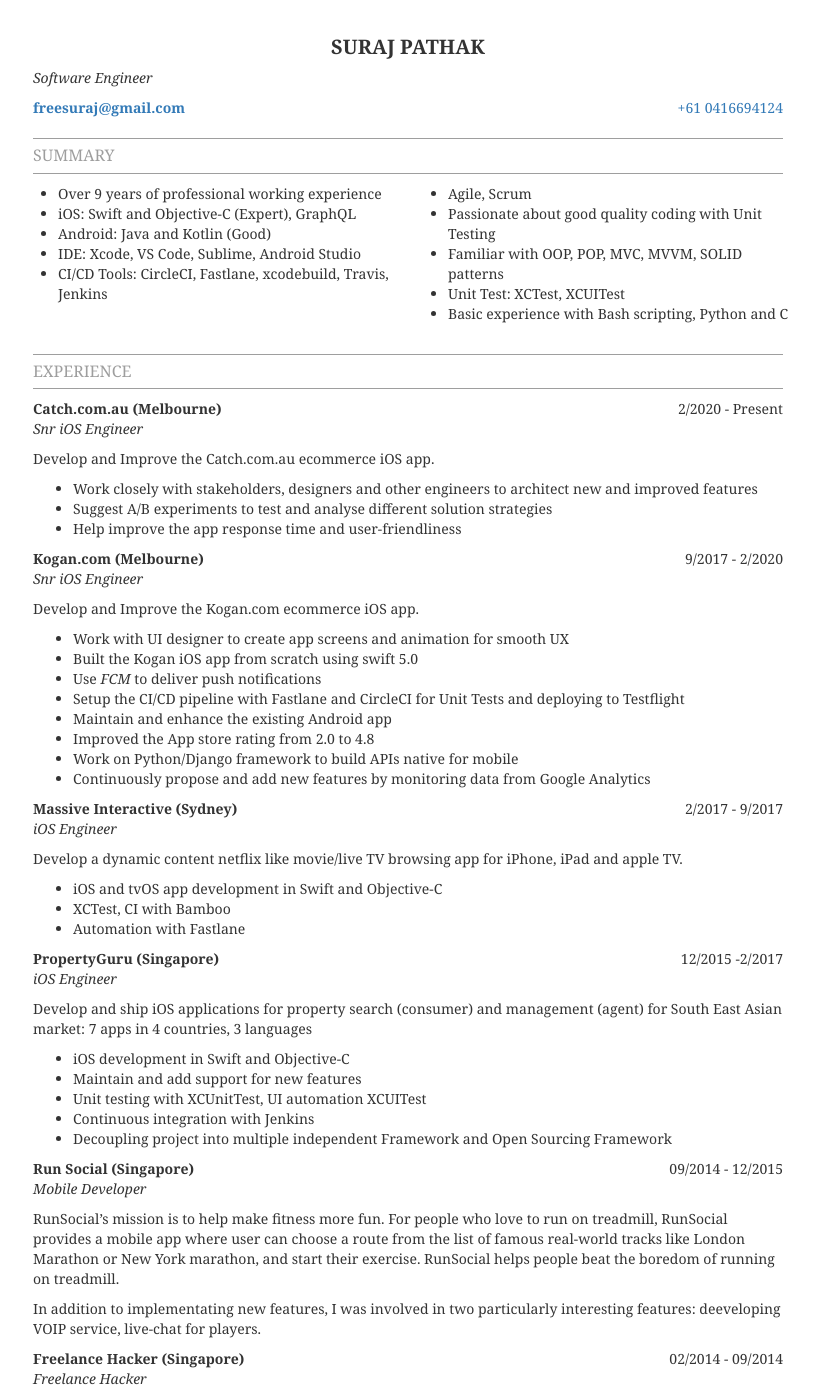
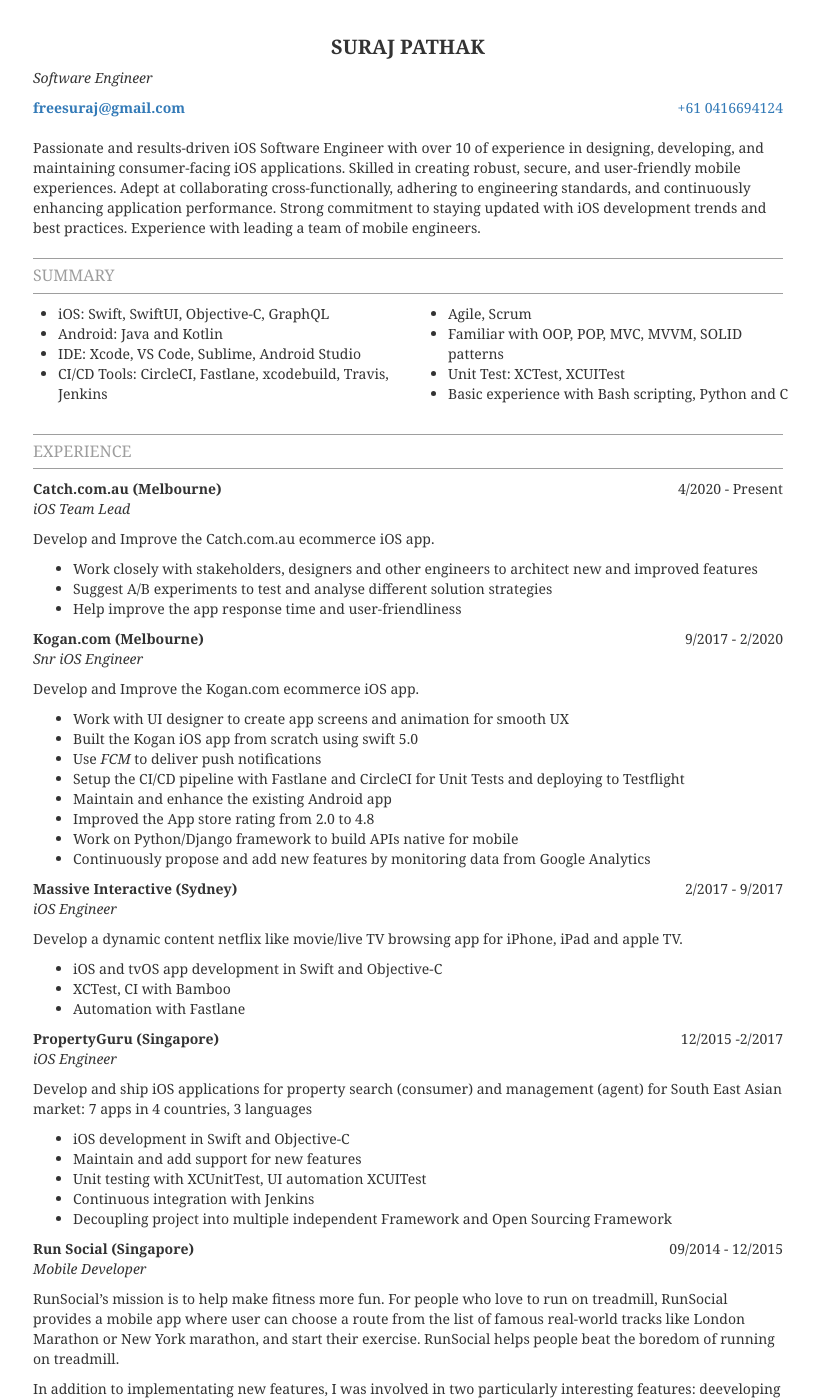
Before and after one commit to freesuraj/freesuraj.github.io, a Jekyll site: the page built from cv/index.markdown, in a window 1280 px wide and 1400 px high. Shown: the whole window, without its empty margins (232-1051 px from the left). Built offline with Jekyll 4.4.1, drawn with Linux system fonts in a browser that asks for light colours; nearby versions of some CDN libraries; some of the changed text lies outside the part shown.

Commit message:
Update resume

```diff
--- a/cv/index.markdown
+++ b/cv/index.markdown
@@ -12,14 +12,16 @@
     <div class="col-xs-4 section-right"><a href="tel:+61416694124">+61 0416694124</a></div>
 </div>
 
+<br/>
+Passionate and results-driven iOS Software Engineer with over 10 of experience in designing, developing, and maintaining consumer-facing iOS applications. Skilled in creating robust, secure, and user-friendly mobile experiences. Adept at collaborating cross-functionally, adhering to engineering standards, and continuously enhancing application performance. Strong commitment to staying updated with iOS development trends and best practices. Experience with leading a team of mobile engineers.
+
 ## Summary
 
 <div class="row">
     <div class="column">
     <ul>
-    <li>Over 9 years of professional working experience</li>
-    <li>iOS: Swift and Objective-C (Expert), GraphQL</li>
-    <li>Android: Java and Kotlin (Good)</li>
+    <li>iOS: Swift, SwiftUI, Objective-C, GraphQL</li>
+    <li>Android: Java and Kotlin</li>
     <li>IDE: Xcode, VS Code, Sublime, Android Studio</li>
     <li>CI/CD Tools: CircleCI, Fastlane, xcodebuild, Travis, Jenkins</li>
     </ul>
@@ -27,7 +29,6 @@
     <div class="column">
     <ul>
     <li>Agile, Scrum</li>
-    <li>Passionate about good quality coding with Unit Testing</li>
     <li>Familiar with OOP, POP, MVC, MVVM, SOLID patterns</li>
     <li>Unit Test: XCTest, XCUITest</li>
     <li>Basic experience with Bash scripting, Python and C</li>
@@ -39,10 +40,10 @@
 
 <div class="row">
     <div class="col-xs-8 section-left">Catch.com.au (Melbourne)</div>
-    <div class="col-xs-4 section-right">2/2020 - Present</div>
+    <div class="col-xs-4 section-right">4/2020 - Present</div>
 </div>
 
-*Snr iOS Engineer*
+*iOS Team Lead*
 
 Develop and Improve the Catch.com.au ecommerce iOS app.
 
@@ -116,7 +117,7 @@
 
 *Freelance Hacker*
 
-I served several small to medium sized companies as a freelancer full stack developer developing products ranging from mobile payment, e-Commerce to IOT( Internet of things) and smart home.
+I served several small to medium sized companies as a freelancer full stack developer developing products ranging from mobile payment, e-Commerce to IOT(Internet of things) and smart home while pursuing a startup of my own.
 
 <div class="row">
     <div class="col-xs-8 section-left">Web Spiders (Singapore)</div>
```
Also changed, not shown: other parts of cv/index.markdown (+1 -4 lines).
